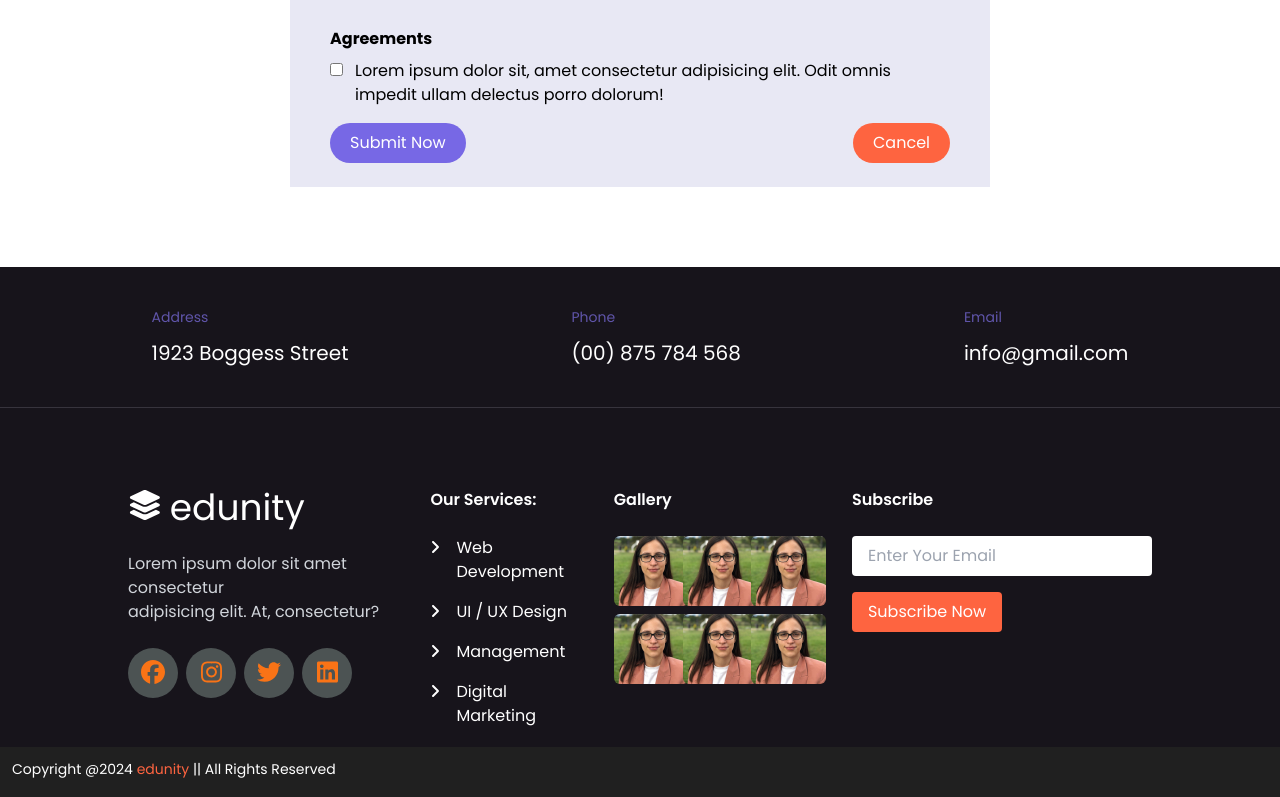
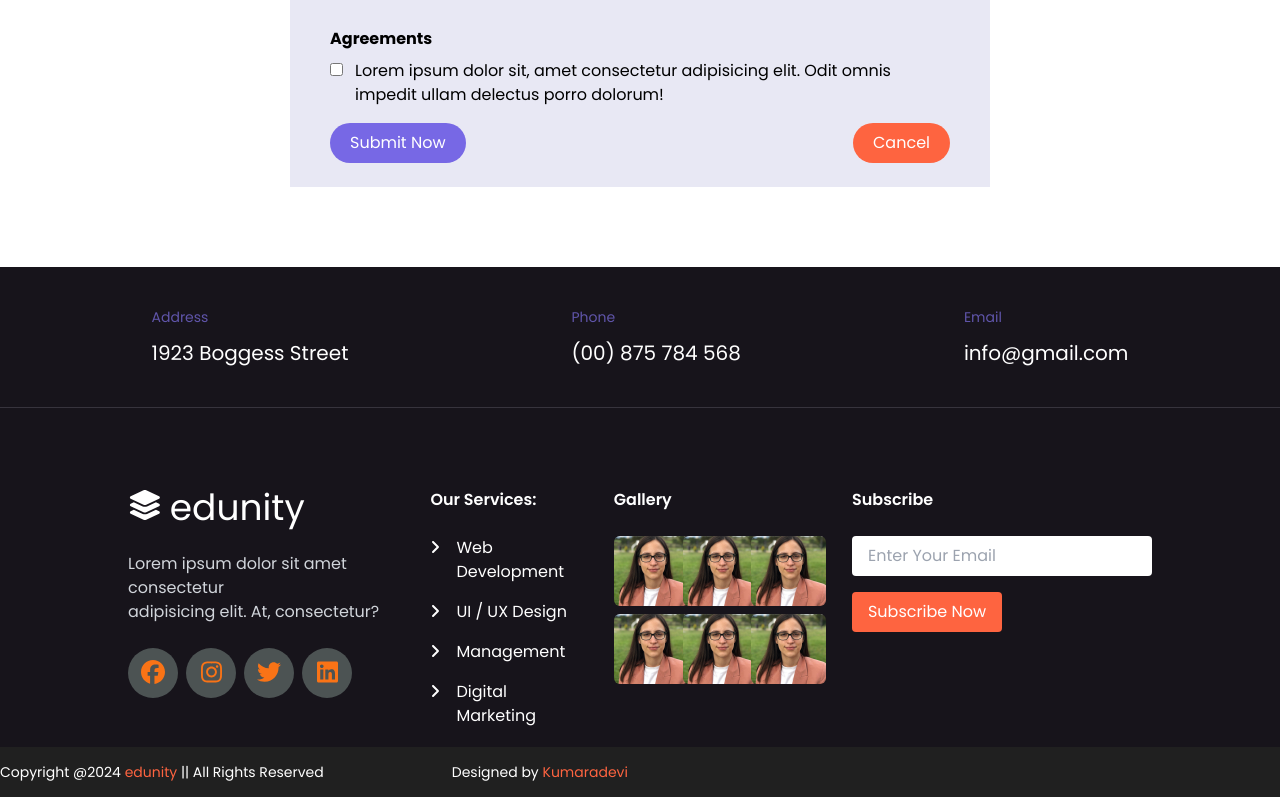
Before and after one commit to dev-iqnaut/theme-devi, a React (Vite) app: page /Teacher/registration in a window 1280 px wide. Shown: the part 1969-2766 px from the top of the page. Built offline with nearby package versions, Linux system fonts and the light colour scheme.

Commit message:
updating footer

```diff
--- a/src/components/Footer/Footer.jsx
+++ b/src/components/Footer/Footer.jsx
@@ -120,11 +120,12 @@ const Footer = () => {
         </div>
       </div>
 
-      <div className="bg-[#202020] w-full h-[50px] ">
-        <p className="text-xs md:text-sm text-white mx-auto p-3">
+      <div className="bg-[#202020] w-full h-[50px] flex text-white  items-center gap-32">
+        <p className="text-xs md:text-sm text-white ">
           Copyright @2024 <span className="text-[#FE6440]">edunity</span> || All
           Rights Reserved
         </p>
+        <p className="text-xs md:text-sm text-white ">Designed by <span className="text-[#FE6440]">Kumaradevi</span></p>
       </div>
     </div>
   );
```
